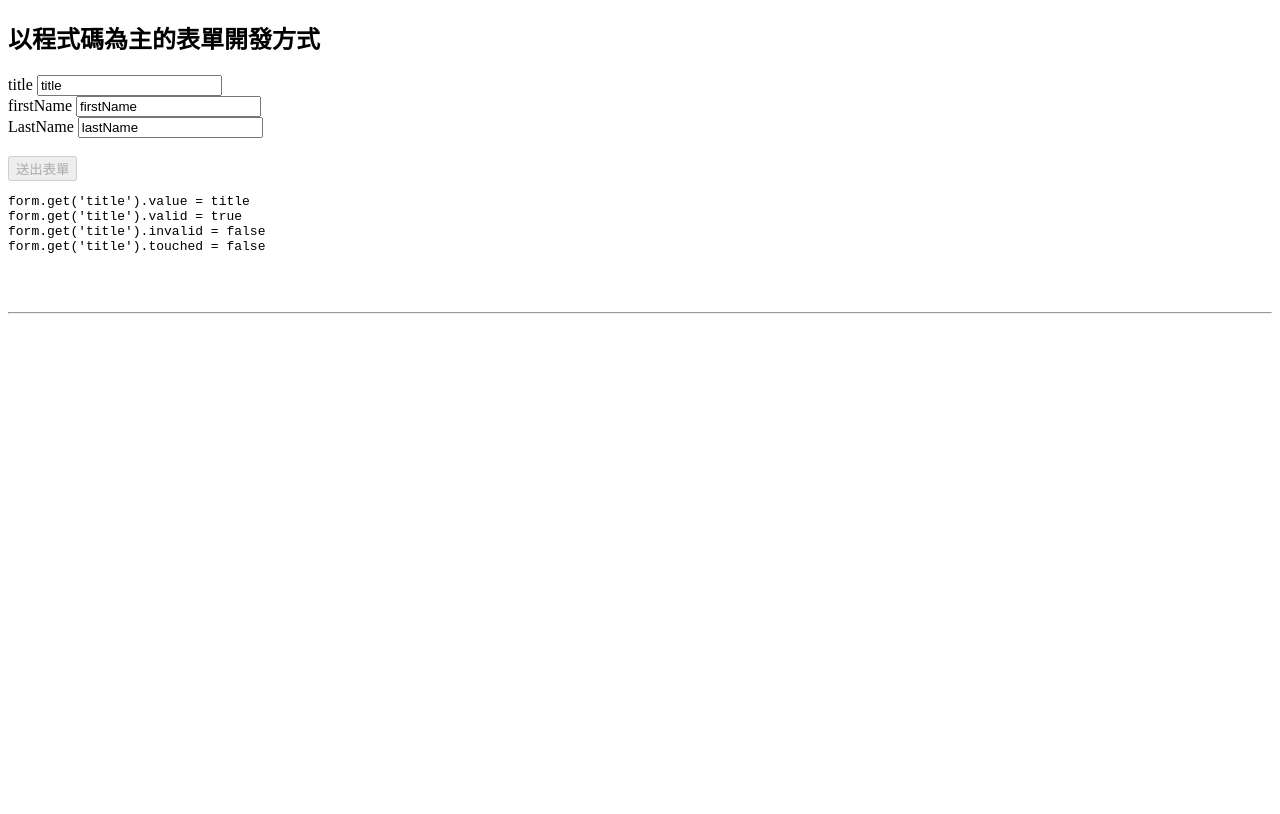
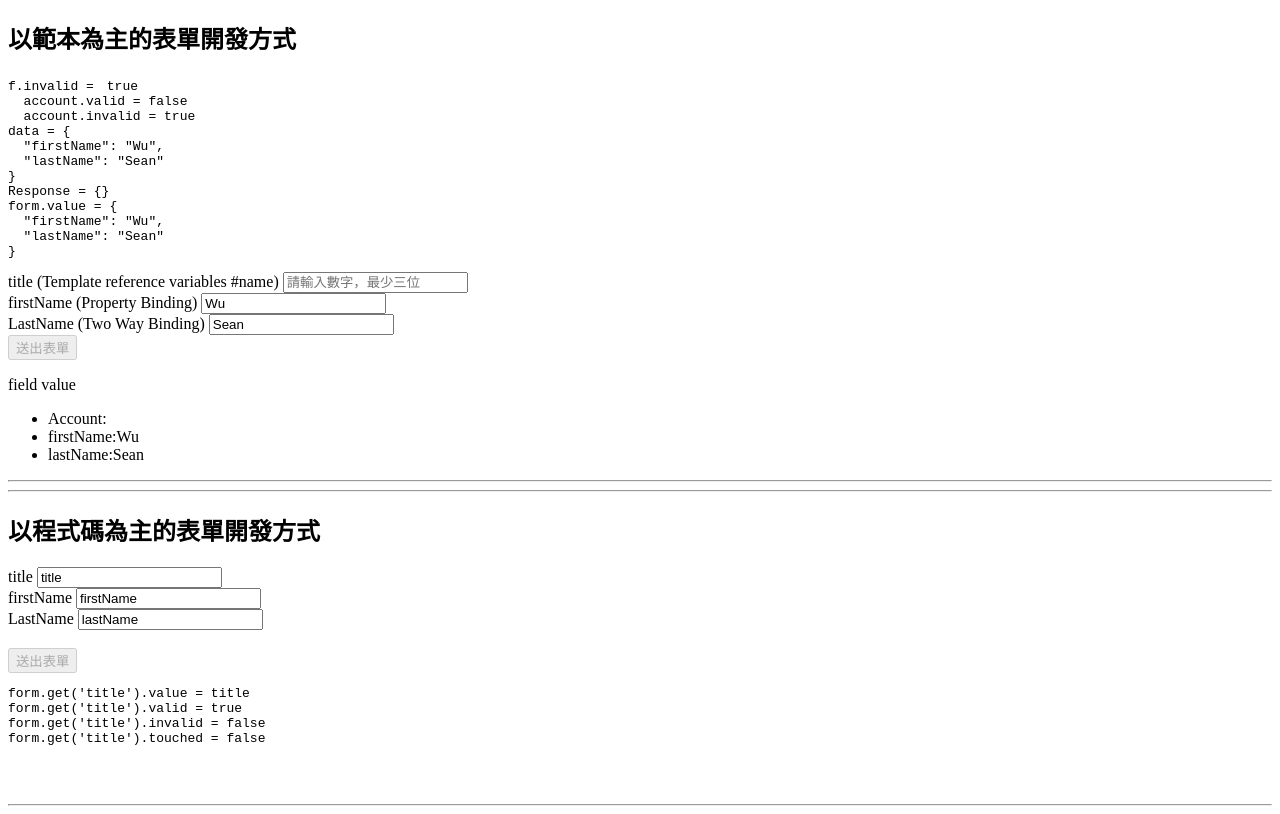
Before and after one commit to WuSinSian/todoApp, an Angular app: page / in a window 1280 px wide. Built offline with nearby package versions, Linux system fonts and the light colour scheme.

Commit message:
驗證提示

```diff
--- a/src/app/app.component.html
+++ b/src/app/app.component.html
@@ -1,3 +1,3 @@
-  <!--<app-class></app-class>
-  <hr>-->
+  <app-class></app-class>
+  <hr>
 <app-reactive></app-reactive>
--- a/src/app/form/class/class.component.html
+++ b/src/app/form/class/class.component.html
@@ -11,33 +11,39 @@ data = {{ data | json }}
 Response = {{ Response | json }}
 form.value = {{f.value|json}}
 </pre>
+<div class="container">
   <form class="form-horizontal"  #f="ngForm" (ngSubmit)="addTodo(data)" >
-  <label>
-    title (Template reference variables #name)
-    <input type="text" name="account" ngModel #account="ngModel"  [(ngModel)]='data.account'
-            ngModel minlength="3">
-  </label>
-  <br>
-  <label>
-    firstName (Property Binding)
-    <input type="text" name="firstName" [(ngModel)]="data.firstName" ngModel required  >
-  </label>
-  <br>
-  <label>
-    LastName (Two Way Binding)
-    <input type="text" name="lastName" [(ngModel)]="data.lastName" ngModel required >
-  </label>
-  <br>
-   <button class="destroy" type="submit">送出表單</button>
-</form>
-<hr>
-<P>field status </P>
+    <div class="form-group">
+      <label>title (Template reference variables #name) </label>
+      <input type="text" ngModel name="account"  #account="ngModel"  [(ngModel)]='data.account'
+             ngModel required  ngModel minlength="3" ngModel pattern ="[0-9]*"
+             [placeholder] = "placeholder">
+      </div>
+      <div *ngIf="account.errors && account.touched" style =  "color: red">
 
+        <div *ngIf="account.hasError('pattern')"> 請輸入數字 </div>
+        <div *ngIf="account['errors']?.required">請輸入帳號</div>
+         <!--<div *ngIf="f.controls['account'].hasError('required')">請輸入帳號</div>-->
 
-<br>
-<pre>
+      </div>
+    <div class="form-group">
+      <label>
+        firstName (Property Binding)
+        <input type="text" name="firstName" [(ngModel)]="data.firstName"
+         ngModel required  >
 
-</pre>
+      </label>
+
+    </div>
+    <div class="form-group">
+      <label>
+        LastName (Two Way Binding)
+        <input type="text" name="lastName" [(ngModel)]="data.lastName" ngModel required >
+      </label>
+    </div>
+    <button class="destroy" type="submit" [disabled]="f.invalid" >送出表單</button>
+  </form>
+</div>
 
 <P>field value</P>
 <ul>
--- a/src/app/form/class/class.component.ts
+++ b/src/app/form/class/class.component.ts
@@ -1,7 +1,7 @@
 import { Component, OnInit } from '@angular/core';
 import { NgForm } from '@angular/forms';
-import { Http } from "@angular/http";
- const BASE_URL:string = 'http://localhost:3000/todos';
+import { Http } from '@angular/http';
+ const BASE_URL: string = 'http://localhost:3000/todos';
 @Component({
   selector: 'app-class',
   templateUrl: './class.component.html',
@@ -10,14 +10,15 @@ import { Http } from "@angular/http";
 
 export class ClassComponent implements OnInit {
   data: any = {};
-  Response: any ={};
+  Response: any = {};
+  placeholder = '請輸入數字，最少三位';
   constructor( private http: Http) { }
 
   ngOnInit() {
-        this.data = {
-        'firstName': '姓',
-        'lastName': '名'
-     };
+    this.data = {
+       'firstName': 'Wu',
+       'lastName': 'Sean'
+    };
   }
 
     // onSubmit(form){
@@ -33,7 +34,7 @@ export class ClassComponent implements OnInit {
   //       alert('表單無效，請檢查欄位!');
   //     }
   // }
-//method1
+// method1
 
   //  addTodo(data){
   //    alert('POSTING');
@@ -48,11 +49,11 @@ export class ClassComponent implements OnInit {
     this.http.post(BASE_URL,{data :this.data})
       .subscribe( Response => {
         this.Response = Response.status;
-        console.log("POSTED"); }  );
+        console.log('POSTED'); }  );
       // .subscribe( data => console.log(data + 'is posted'));
    }
 
   checkValid(field, form) {
-     return form['submitted'] || field['touched'] && field['invalid']
+     return form['submitted'] || field['touched'] && field['invalid'];
   }
 }
--- a/src/app/form/reactive/reactive.component.html
+++ b/src/app/form/reactive/reactive.component.html
@@ -3,7 +3,8 @@
   <label>
     title
     <input type="text" formControlName='title'>
-    <span *ngIf = "form.get('title')['errors']?.required"> 請輸入標題</span>
+    <!--<span *ngIf = "form.get('title')['errors']?.required"> 請輸入標題</span>-->
+    <span *ngIf = "form.controls['title'].hasError('required')"> 請輸入標題</span>
   </label>
   <br>
     <div formGroupName="name">
```
